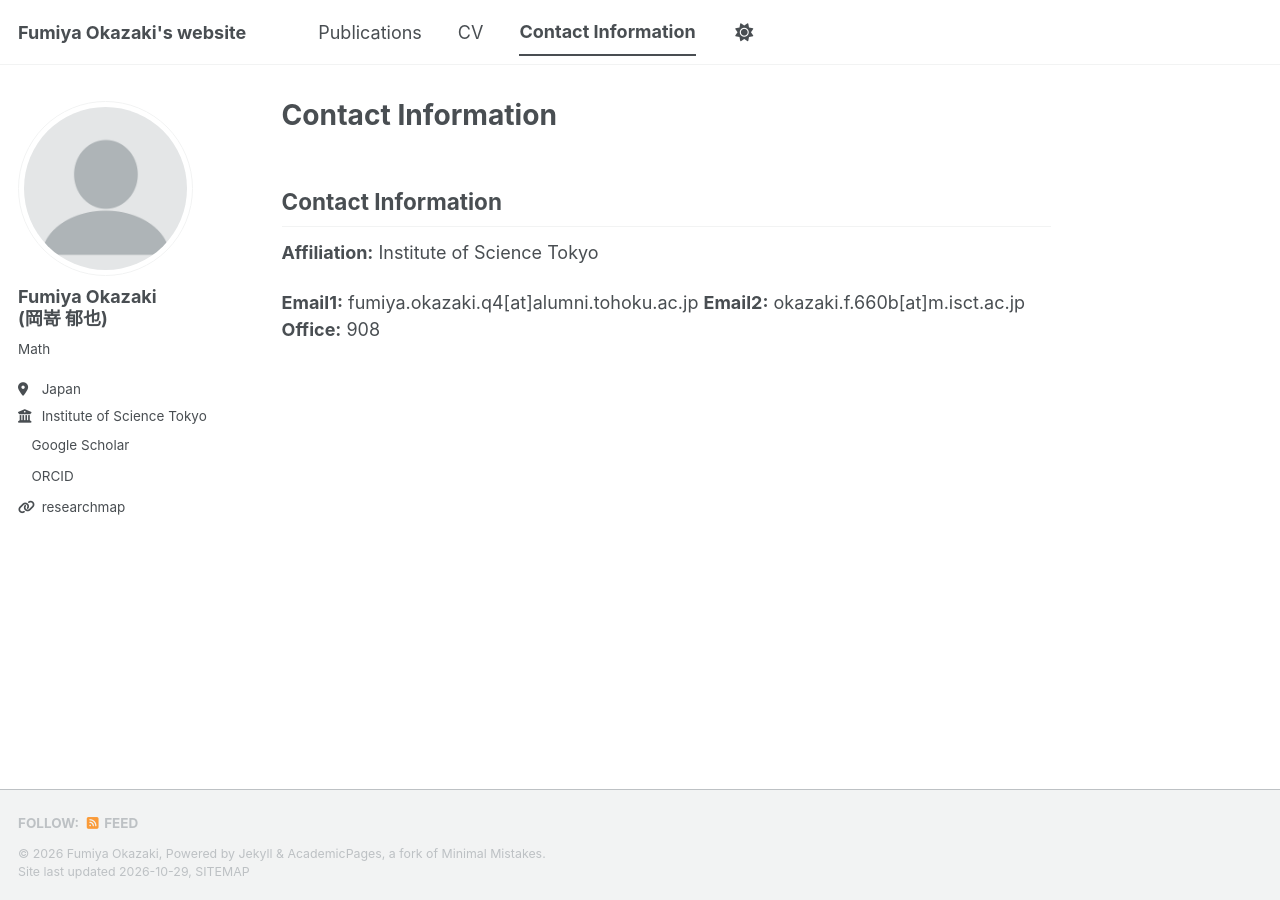
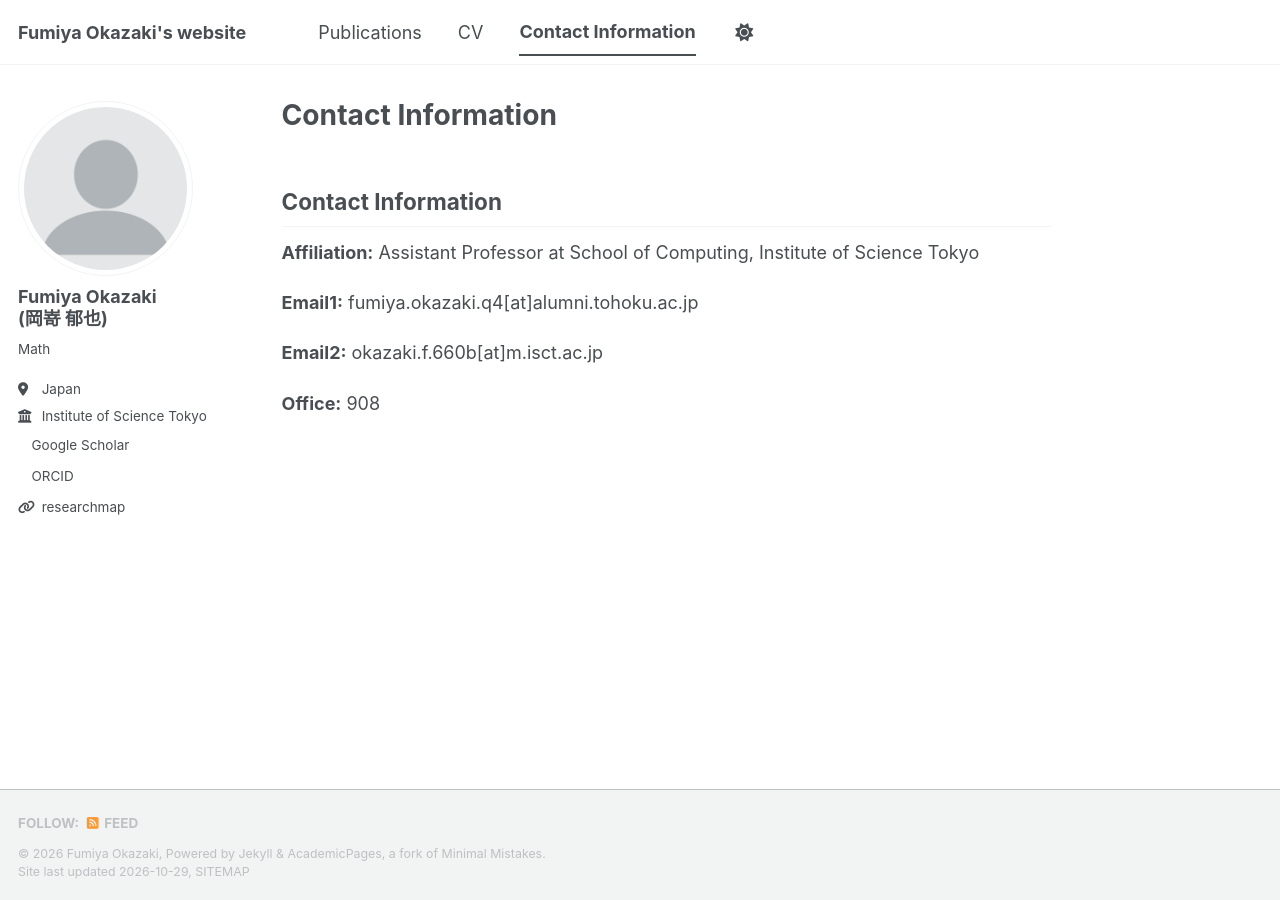
Before and after one commit to f-okazaki/f-okazaki.github.io, a Jekyll site: the page built from _pages/contact.md, in a window 1280 px wide. Built offline with Jekyll 4.4.1, drawn with Linux system fonts in a browser that asks for light colours; a script bundle is joined from its source files by our own code; a style sheet for code colours, icons or effects is not loaded.

Commit message:
Update contact.md

```diff
--- a/_pages/contact.md
+++ b/_pages/contact.md
@@ -7,8 +7,10 @@ author_profile: true
 
 ## Contact Information
 
-**Affiliation:** Institute of Science Tokyo
+**Affiliation:** Assistant Professor at School of Computing, Institute of Science Tokyo
 
 **Email1:** fumiya.okazaki.q4[at]alumni.tohoku.ac.jp
+
 **Email2:** okazaki.f.660b[at]m.isct.ac.jp
+
 **Office:** 908
```
